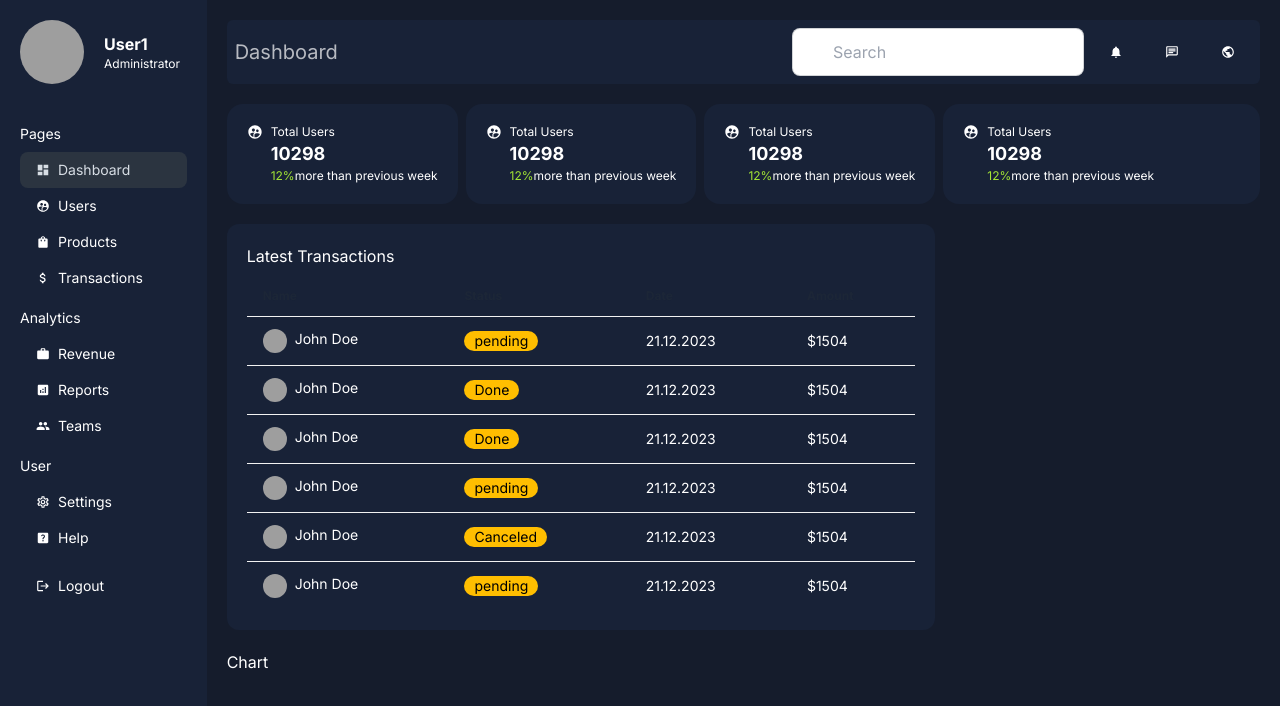
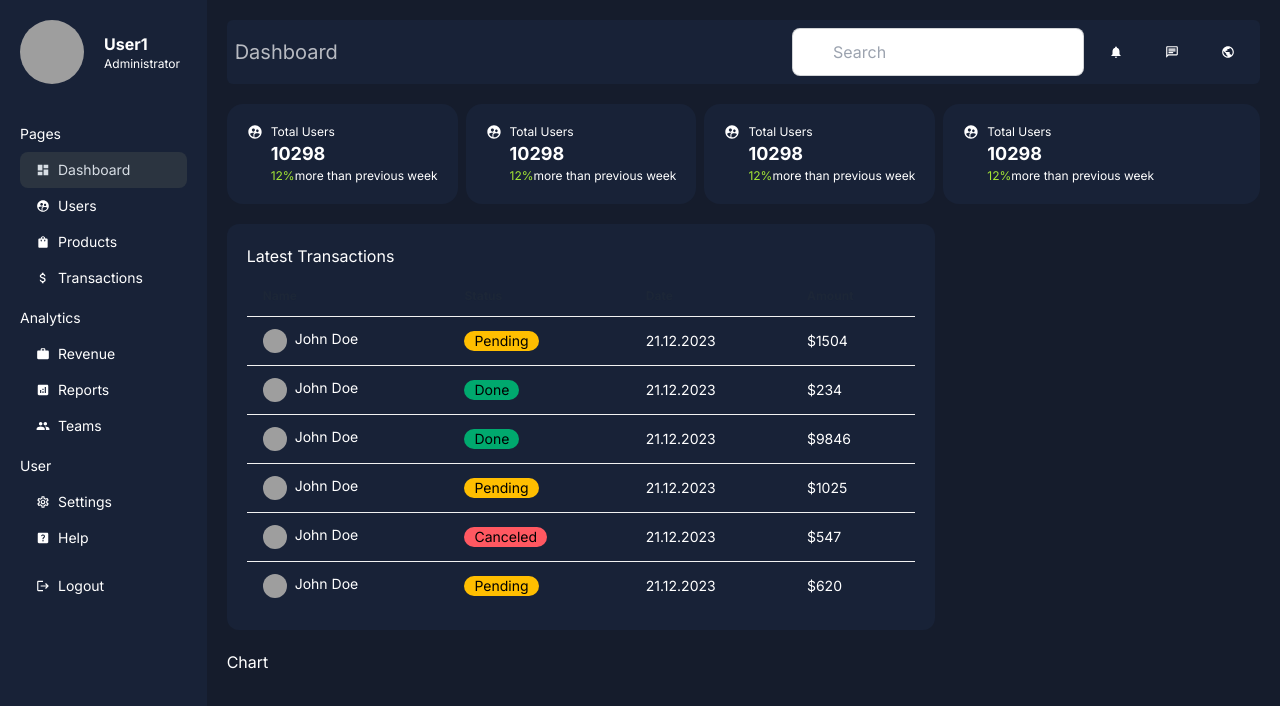
Before and after one commit to arbor0711/next-dashboard, a Next.js app: page /dashboard in a window 1280 px wide. Shown: the top 706 px of the page. Built offline with nearby package versions, Linux system fonts and the light colour scheme; grey boxes are pictures that could not be loaded.

Commit message:
Fix bug- set type for the variable to prevent typo

```diff
--- a/app/components/Transactions.tsx
+++ b/app/components/Transactions.tsx
@@ -1,49 +1,55 @@
 import Image from "next/image";
 import React from "react";
-
+interface Transaction {
+  avatar: string;
+  name: string;
+  status: "Pending" | "Done" | "Canceled";
+  date: string;
+  amount: number;
+}
 const Transactions = () => {
-  const transactions = [
+  const transactions: Transaction[] = [
     {
       avatar: "https://i.pravatar.cc/300",
       name: "John Doe",
-      status: "pending",
+      status: "Pending",
       date: "21.12.2023",
-      amount: "$1504",
+      amount: 1504,
     },
     {
       avatar: "https://i.pravatar.cc/300",
       name: "John Doe",
       status: "Done",
       date: "21.12.2023",
-      amount: "$1504",
+      amount: 234,
     },
     {
       avatar: "https://i.pravatar.cc/300",
       name: "John Doe",
       status: "Done",
       date: "21.12.2023",
-      amount: "$1504",
+      amount: 9846,
     },
     {
       avatar: "https://i.pravatar.cc/300",
       name: "John Doe",
-      status: "pending",
+      status: "Pending",
       date: "21.12.2023",
-      amount: "$1504",
+      amount: 1025,
     },
     {
       avatar: "https://i.pravatar.cc/300",
       name: "John Doe",
       status: "Canceled",
       date: "21.12.2023",
-      amount: "$1504",
+      amount: 547,
     },
     {
       avatar: "https://i.pravatar.cc/300",
       name: "John Doe",
-      status: "pending",
+      status: "Pending",
       date: "21.12.2023",
-      amount: "$1504",
+      amount: 620,
     },
   ];
 
@@ -81,9 +87,9 @@ const Transactions = () => {
               <td>
                 <div
                   className={`badge ${
-                    transaction.status == "canceled"
+                    transaction.status == "Canceled"
                       ? "badge-error"
-                      : transaction.status == "done"
+                      : transaction.status == "Done"
                       ? "badge-success"
                       : "badge-warning"
                   }`}
@@ -92,7 +98,7 @@ const Transactions = () => {
                 </div>
               </td>
               <td>{transaction.date}</td>
-              <td>{transaction.amount}</td>
+              <td>${transaction.amount}</td>
             </tr>
           ))}
         </tbody>
--- a/package.json
+++ b/package.json
@@ -12,7 +12,8 @@
     "next": "14.0.3",
     "react": "^18",
     "react-dom": "^18",
-    "react-icons": "^4.12.0"
+    "react-icons": "^4.12.0",
+    "recharts": "^2.10.1"
   },
   "devDependencies": {
     "@types/node": "^20",
```
Also changed, not shown: 1 other file (tests, documents, lock files or other folders).
